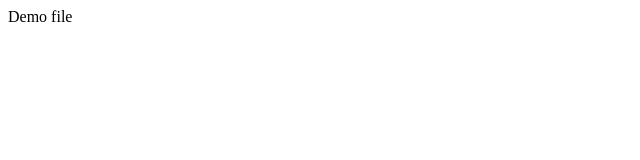
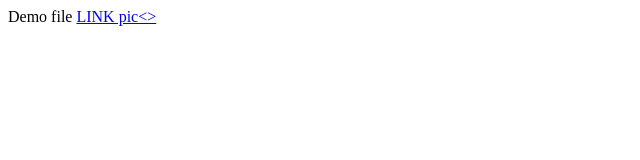
Before and after one commit to MartynAndrey/demo1, a plain HTML site: page index.html in a window 1280 px wide. Shown: the whole page, without its empty margins (0-640 px from the left). Drawn offline with Linux system fonts and the light colour scheme.

Commit message:
Link to picture added

```diff
--- a/index.html
+++ b/index.html
@@ -1,5 +1,6 @@
 <html>
 <body>
 Demo file
+<a href="/link.jpg">LINK pic<>
 </body>
 </html>
```
